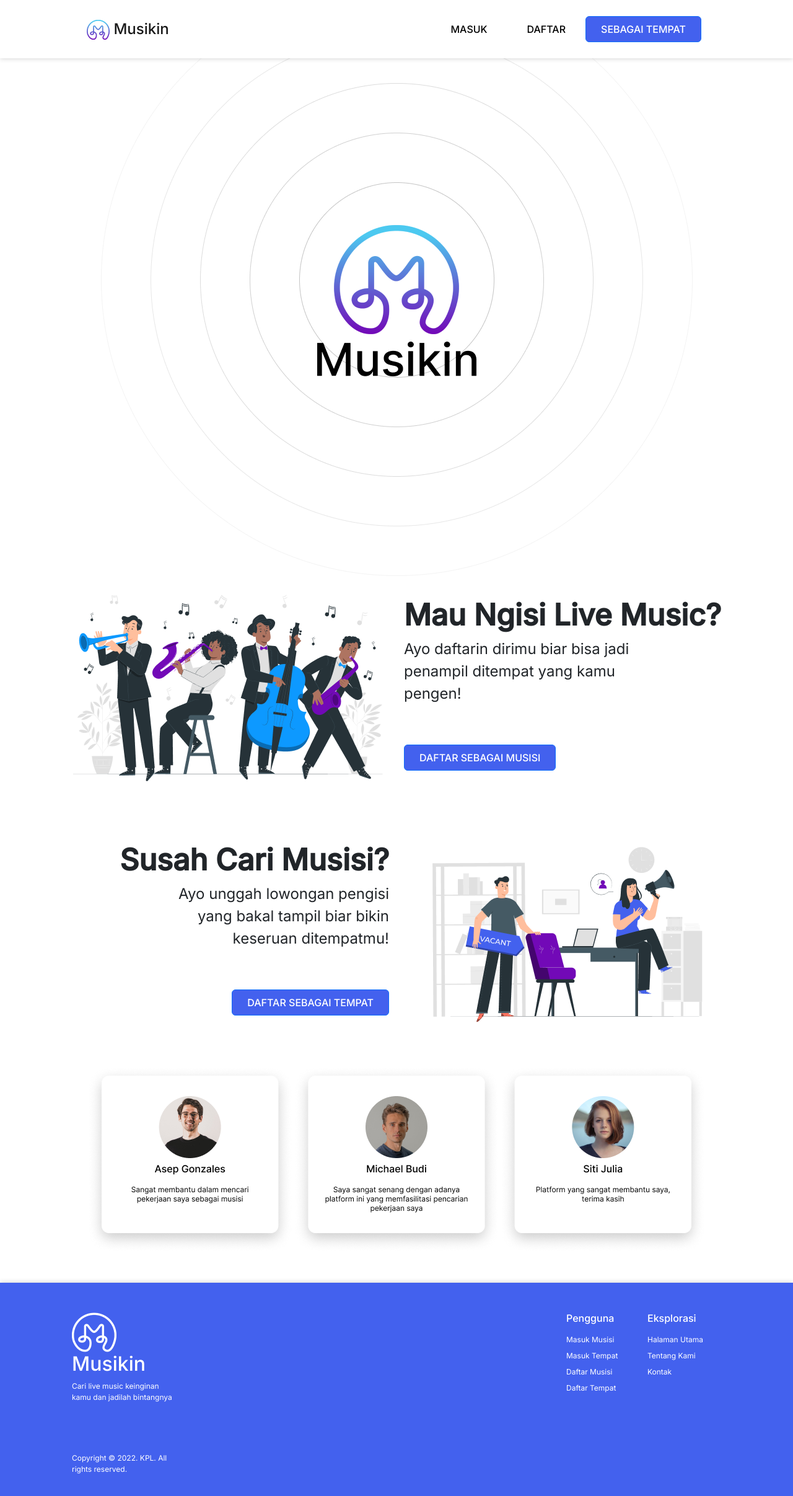
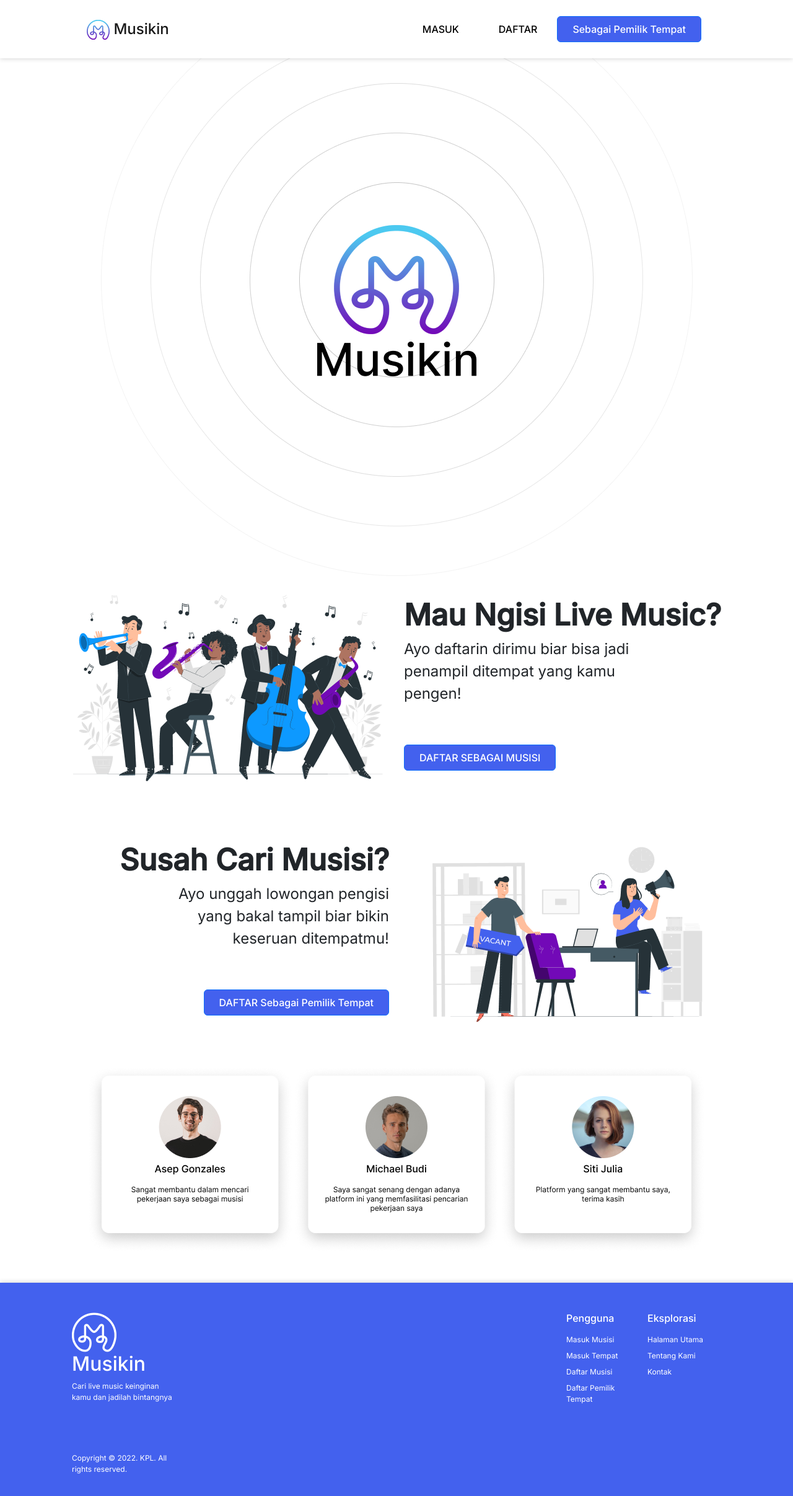
Before and after one commit to devarahifz/Musikin-Web, a React (Create React App) app: page / in a window 1280 px wide. Shown: the whole page at 62% size. Built offline with nearby package versions, Linux system fonts and the light colour scheme.

Commit message:
Change wording from 'Sebagai Tempat' to 'Sebagai Pemilik Tempat'

```diff
--- a/src/components/footer/FooterComponent.js
+++ b/src/components/footer/FooterComponent.js
@@ -53,7 +53,7 @@ function NavbarLanding() {
                             <a href='/login' className='mb-2' style={link}>Masuk Musisi</a>
                             <a href='/login-tempat' className='mb-2' style={link}>Masuk Tempat</a>
                             <a href='/registration' className='mb-2' style={link}>Daftar Musisi</a>
-                            <a href='/registration-tempat' className='mb-2' style={link}>Daftar Tempat</a>
+                            <a href='/registration-tempat' className='mb-2' style={link}>Daftar Pemilik Tempat</a>
                         </Col>
                         <Col style={font}>
                             <h6 className='mb-3'>Eksplorasi</h6>
--- a/src/components/header/NavbarLanding.js
+++ b/src/components/header/NavbarLanding.js
@@ -39,7 +39,7 @@ function NavbarLanding() {
                 <Nav className='justify-content-center'>
                     <Nav.Link>
                         <Link to="/login-tempat">
-                            <Button className='py-2 px-4' style={{background: '#4361EE', fontWeight: '500'}}>SEBAGAI TEMPAT</Button>
+                            <Button className='py-2 px-4' style={{background: '#4361EE', fontWeight: '500'}}>Sebagai Pemilik Tempat</Button>
                         </Link>
                     </Nav.Link>
                 </Nav>
--- a/src/pages/landing/LandingPage.js
+++ b/src/pages/landing/LandingPage.js
@@ -27,7 +27,7 @@ const LandingPage = () => {
           <Col className='text-end'>
             <h1 style={{fontWeight: 'bold', fontSize: '3rem'}}>Susah Cari Musisi?</h1>
             <p style={{fontSize: '1.5rem', textAlign: 'flex-end', width: '55%', marginLeft: '45%' }}>Ayo unggah lowongan pengisi yang bakal tampil biar bikin keseruan ditempatmu! </p>
-            <a href="/registration-tempat"><Button className='py-2 px-4 mt-5' style={{background: '#4361EE', fontWeight: '500'}}>DAFTAR SEBAGAI TEMPAT</Button></a>
+            <a href="/registration-tempat"><Button className='py-2 px-4 mt-5' style={{background: '#4361EE', fontWeight: '500'}}>DAFTAR Sebagai Pemilik Tempat</Button></a>
           </Col>
           <Col className='text-start'>
             <img src={gambar2} className='w-auto col' />
```
